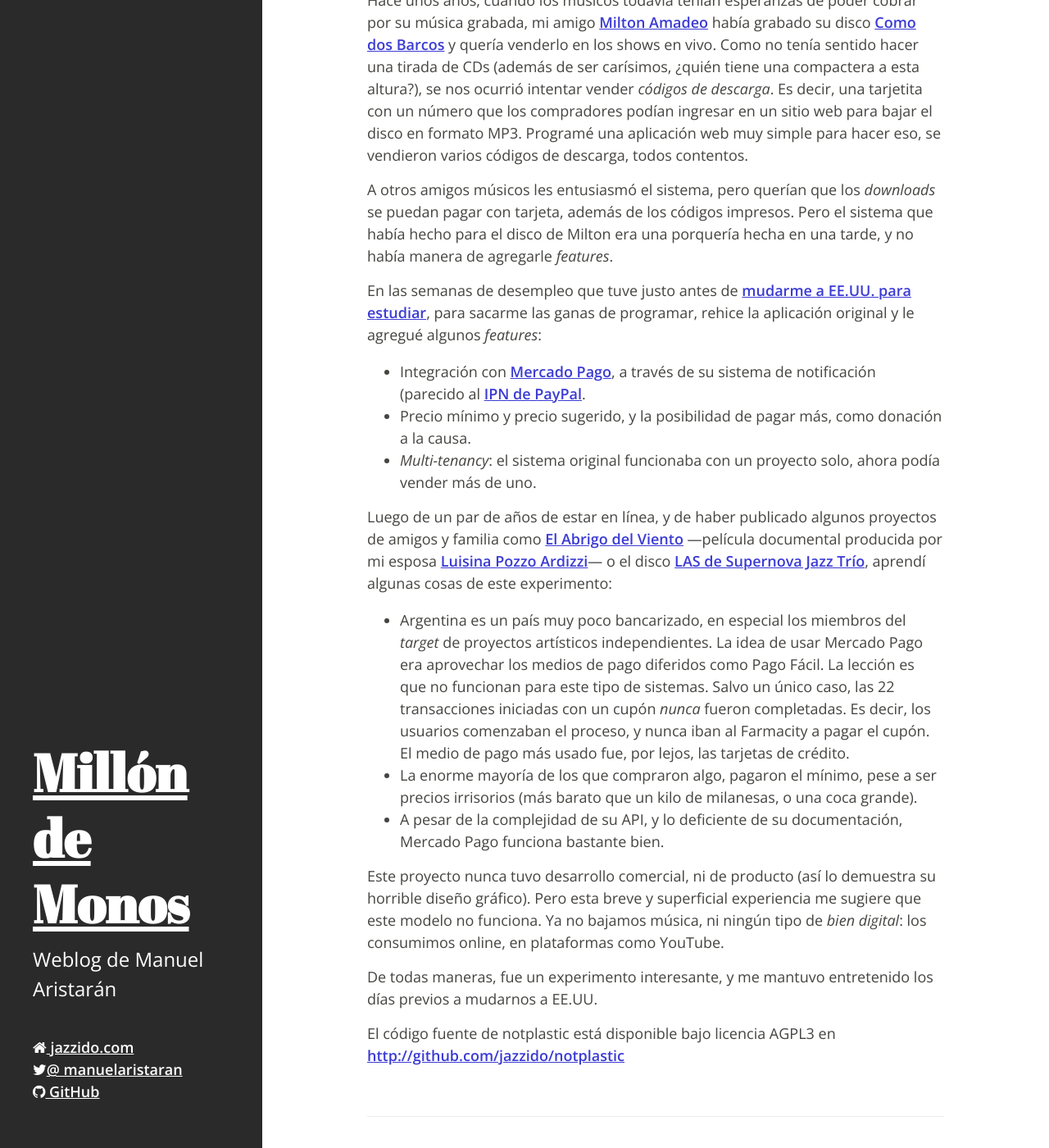
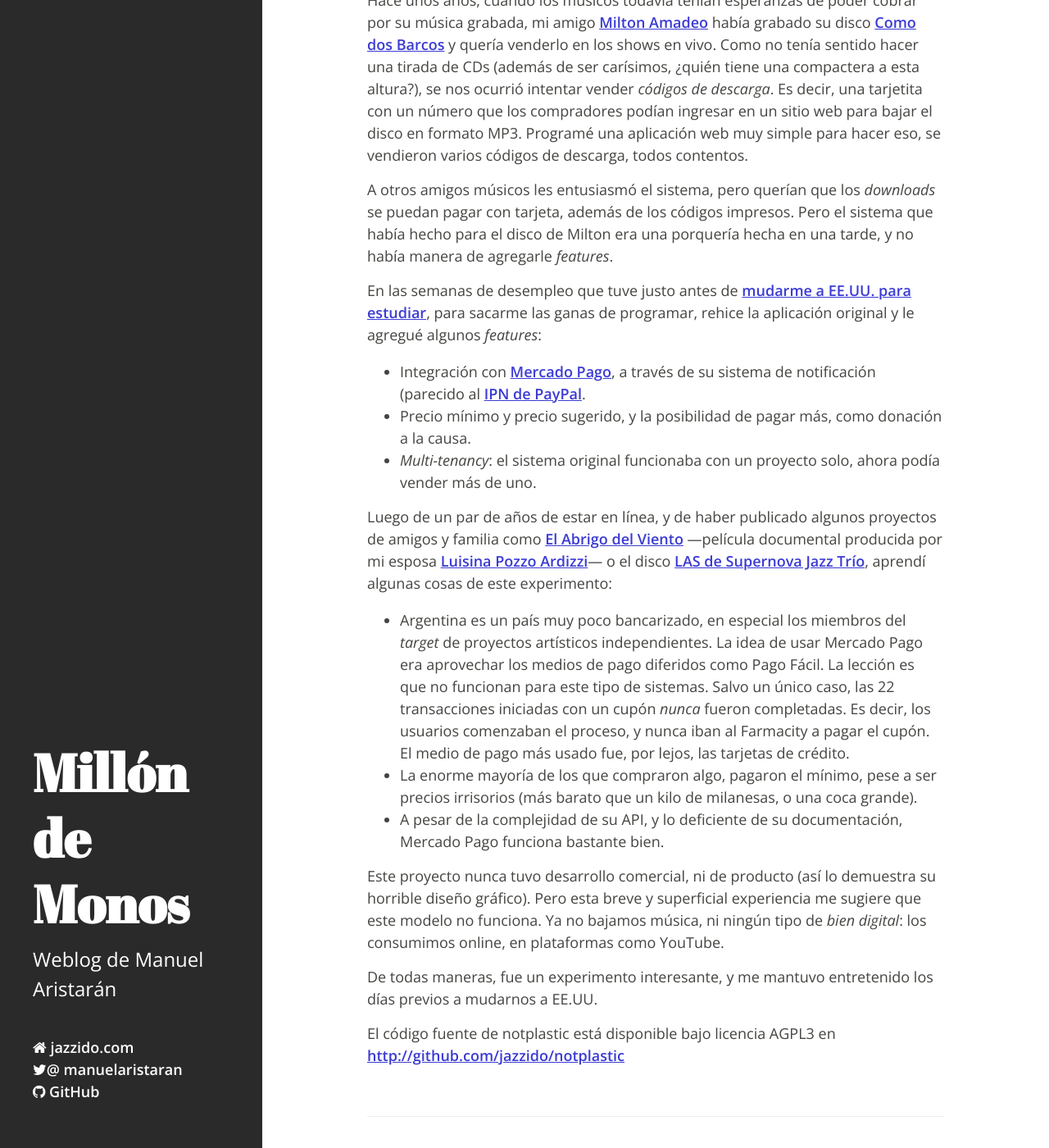
Before and after one commit to jazzido/jazzido.github.io, a Jekyll site: the page built from index.html, in a window 1280 px wide and 1400 px high, scrolled down 210 px. Shown: the whole window at 82% size. Built offline with Jekyll 4.4.1, drawn with Linux system fonts in a browser that asks for light colours; nearby versions of some CDN libraries; the list of posts is cut into pages by our own code; comment, search, counter and statistics services are not loaded.

Commit message:
only in .post

```diff
--- a/public/css/millon-de-monos.css
+++ b/public/css/millon-de-monos.css
@@ -2,12 +2,12 @@
   width: 98%;
 }
 
-a {
+.post a {
     font-weight: 600;
     color: #3b3bd4;
     text-decoration: underline;
 }
 
-a:hover {
+.post a:hover {
     text-decoration: none;
 }
```
